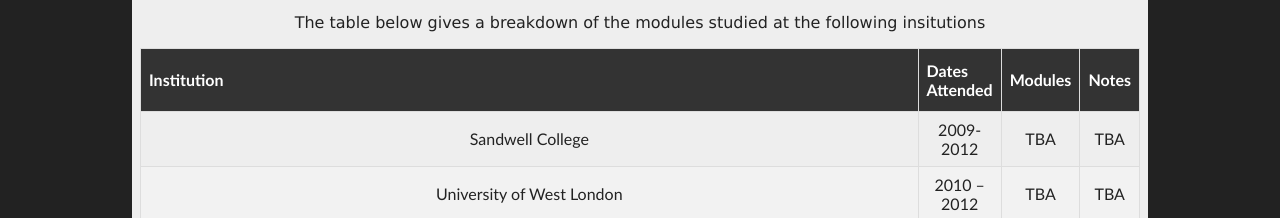
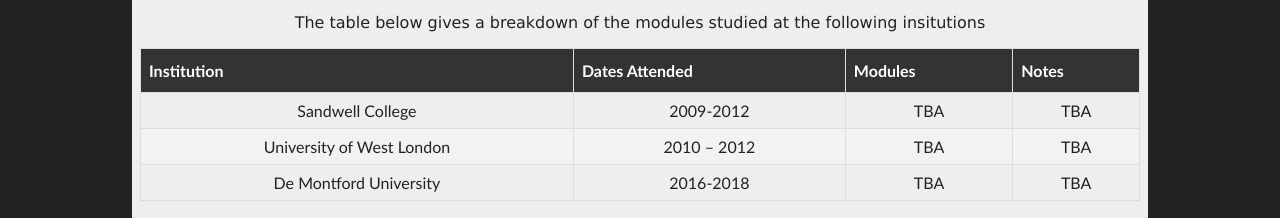
Before and after one commit to gurdipgill/CTEC3905Front_End_Web_Development_Assignment2, a plain HTML site: page index.html in a window 1280 px wide. Shown: the part 669-887 px from the top of the page. Drawn offline with Linux system fonts and the light colour scheme.

Commit message:
tbl changes again

```diff
--- a/css/responsive.css
+++ b/css/responsive.css
@@ -247,27 +247,28 @@ body {
 }
 /* END SECOND BREAKPOINT */
 
-#edhistorytbl {
+    #edhistorytbl {
     font-family: "Trebuchet MS", Arial, Helvetica, sans-serif;
     border-collapse: collapse;
-    width: 100%;
-}
-#edhistorytbl td,
-#edhistorytbl th {
+    max-width: 1000px;
+    position: relative;
+    margin: auto;
+    width: 100%
+    }
+
+    #edhistorytbl td, #edhistorytbl th {
     border: 1px solid #ddd;
     padding: 8px;
-    width:100%;
-}
-#edhistorytbl tr:nth-child(even) {
-    background-color: #f2f2f2;
-}
-#edhistorytbl tr:hover {
-    background-color: #ddd;
-}
-#edhistorytbl th {
+    }
+
+     #edhistorytbl tr:nth-child(even){background-color: #f2f2f2;}
+
+    #edhistorytbl tr:hover {background-color: #ddd;}
+
+    #edhistorytbl th {
     padding-top: 12px;
     padding-bottom: 12px;
     text-align: left;
     background-color: #333;
     color: white;
-}
+    }
```
